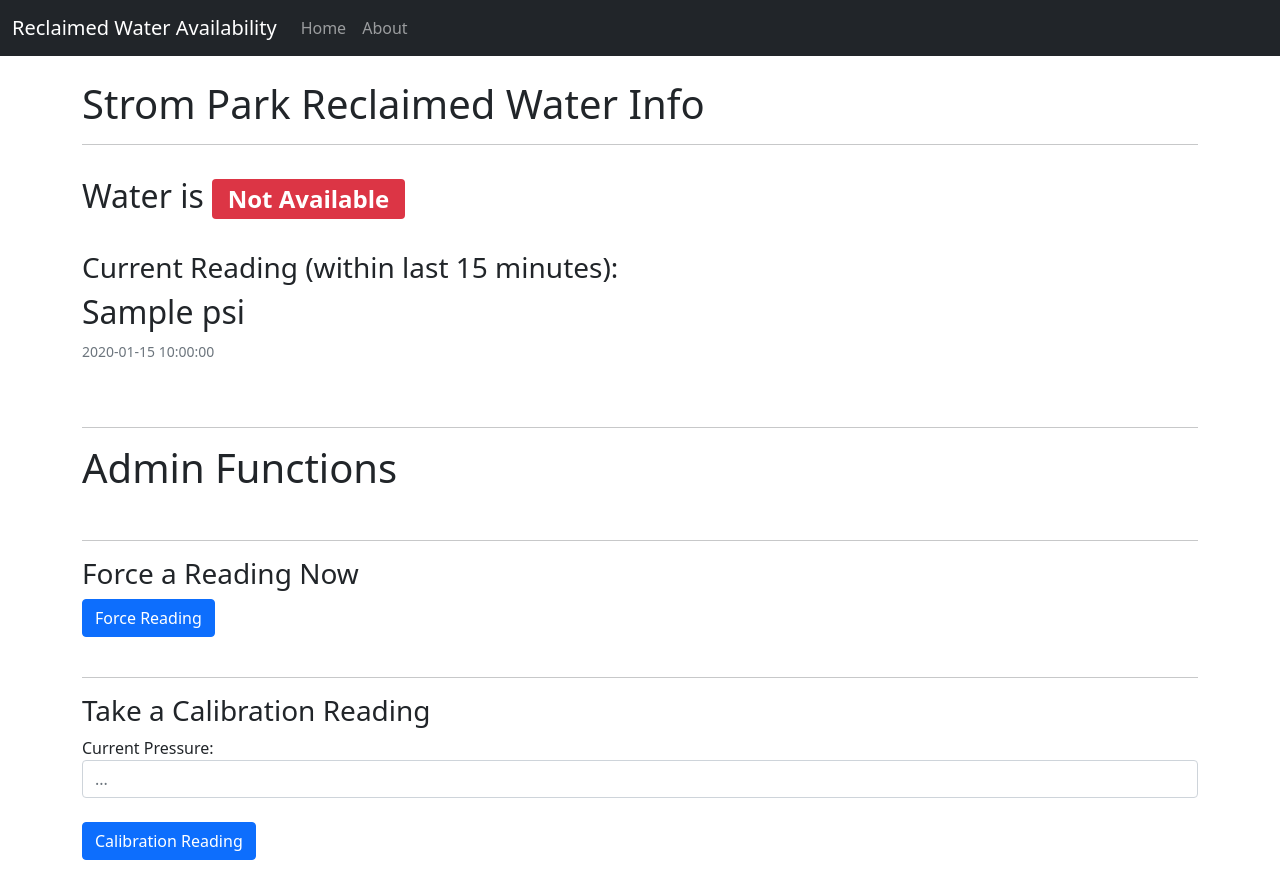
After one commit to cyberdork33/pressure_monitor, a Flask app: template webhost_app/website/templates/admin.html.j2 in a window 1280 px wide. The commit adds this page. Run offline with Flask 2, Linux system fonts and the light colour scheme; the template is opened without the code that fills it: most values are stand-ins (such as "Sample title", 1, 10 or a date in 2020).

Commit message:
rename templates

```diff
--- a/webhost_app/website/templates/about.html
+++ /dev/null
@@ -1,5 +0,0 @@
-{% extends "base.html" %}
-{% block content%}
-Flask
-Raspberry Pi
-{% endblock %}
--- /dev/null
+++ b/webhost_app/website/templates/about.html.j2
@@ -0,0 +1,5 @@
+{% extends "base.html.j2" %}
+{% block content%}
+Flask
+Raspberry Pi
+{% endblock %}
--- a/webhost_app/website/templates/admin.html
+++ b/webhost_app/website/templates/admin.html.j2
@@ -1,4 +1,4 @@
-{% extends "home.html" %}
+{% extends "home.html.j2" %}
 {% block admin%}
 <hr />
 <h1>Admin Functions</h1>
--- a/webhost_app/website/templates/base.html
+++ b/webhost_app/website/templates/base.html.j2
@@ -14,7 +14,7 @@
   <body>
     <nav class="navbar navbar-expand-lg navbar-dark bg-dark">
       <div class="container-fluid">
-        <!-- <a class="navbar-brand" href="/">Reclaimed Water Availability</a> -->
+        <a class="navbar-brand" href="/">Reclaimed Water Availability</a>
         <button class="navbar-toggler" type="button" data-bs-toggle="collapse" data-bs-target="#navbarNavAltMarkup" aria-controls="navbarNavAltMarkup" aria-expanded="false" aria-label="Toggle navigation">
           <span class="navbar-toggler-icon"></span>
         </button>
@@ -49,8 +49,6 @@
       <!-- {% endif %} -->
     {% endwith %}
     <div class="container">
-      <h1>Strom Park Reclaimed Water Info</h1>
-      <hr />
       {% block content %}
       {% endblock %}
       {% block admin%}
--- /dev/null
+++ b/webhost_app/website/templates/home.html.j2
@@ -0,0 +1,24 @@
+{% extends "base.html.j2" %}
+
+{% block content%}
+	<h1>Strom Park Reclaimed Water Info</h1>
+	<hr />
+	<div>
+		<div class="pt-3">
+			<h2>Water is
+				<span {% if on_now %} class="badge bg-success">Available! {% else %} class="badge bg-danger">Not Available{% endif %}</span>
+			</h2>
+		</div>
+		<br />
+		<div>
+			<h3>Current Reading (within last 15 minutes):</h3>
+			<h2>{{current_pressure}} psi</h2>
+			<small class="text-muted">{{reading.timestamp}}</small>
+		</div>
+	</div>
+<!-- # TODO - Plot of Water Presure over time -->
+<!-- <iframe src="/chart1" frameborder="0" style="width:100%; height:500px;overflow:auto;"></iframe> -->
+<br />
+<!-- # TODO - Histogram of water pressure vs time of day -->
+<br />
+{% endblock %}
--- a/webhost_app/website/templates/login.html
+++ b/webhost_app/website/templates/login.html.j2
@@ -1,4 +1,4 @@
-{% extends "base.html" %}
+{% extends "base.html.j2" %}
 
 {% block title %}Login Page{% endblock %}
 {% block content%}
```
Also changed, not shown: webhost_app/website/templates/home.html (deleted, +0 -18 lines), webhost_app/website/templates/register.html.j2 (renamed from webhost_app/website/templates/register.html, +1 -6 lines), webhost_app/website/templates/chart1.html.j2 (renamed from webhost_app/website/templates/chart1.html).
